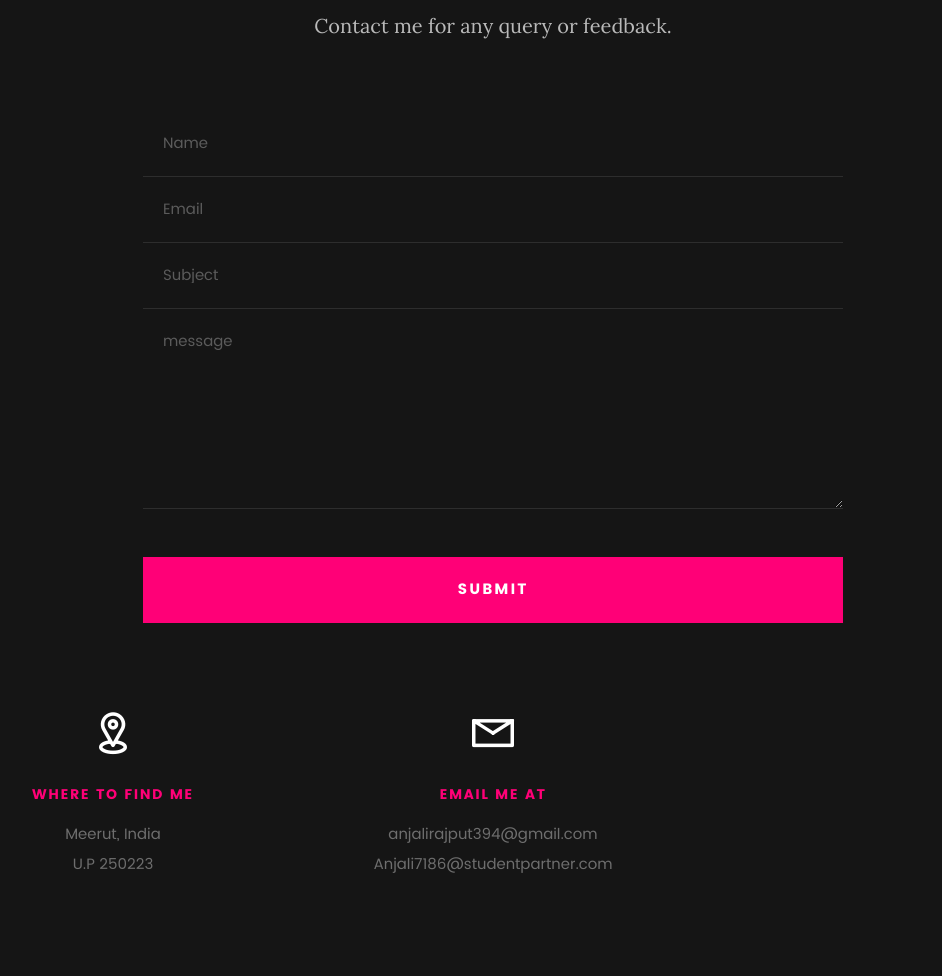
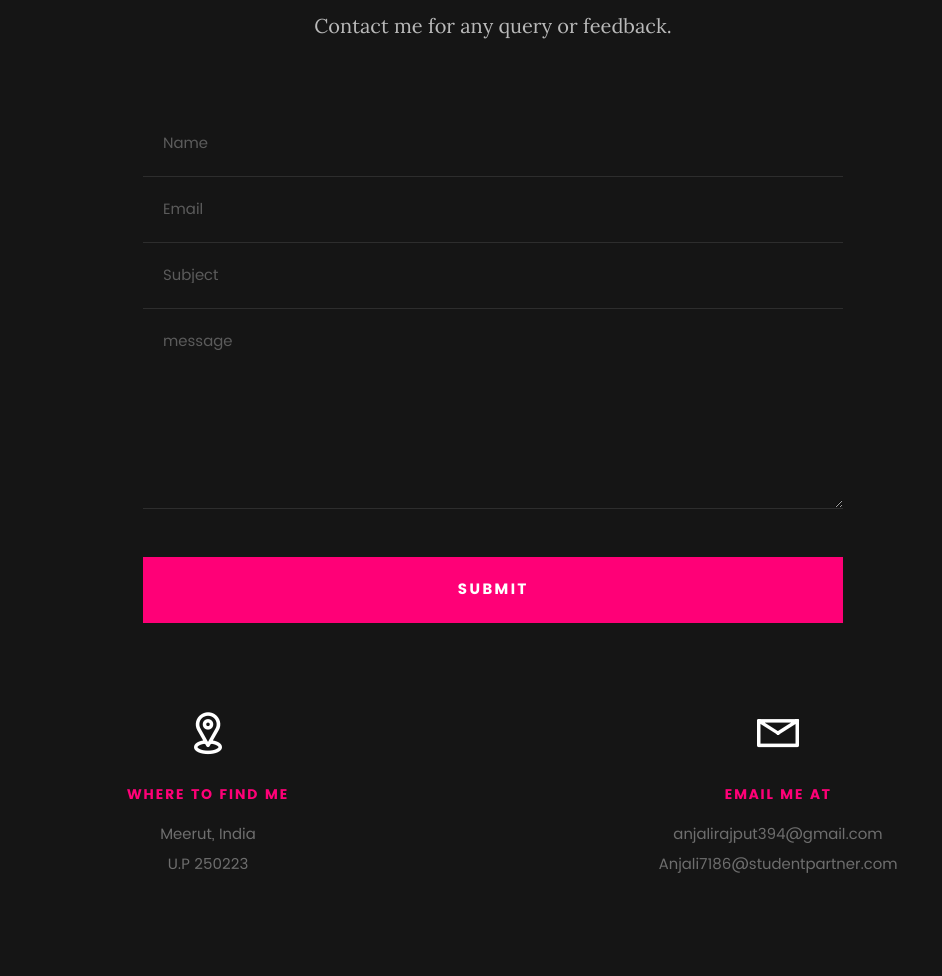
Before and after one commit to Anjali394/Anjali394.github.io, a plain HTML site: page index.html in a window 1280 px wide. Shown: the part 7230-8206 px from the top of the page, without its empty margins (147-1089 px from the left). Drawn offline with Linux system fonts and the light colour scheme; files whose address does not match are found by name.

Commit message:
Update base.css
col-four updated

```diff
--- a/css/base.css
+++ b/css/base.css
@@ -443,7 +443,7 @@ textarea {
 
 .col-four,
 .col-1-3 {
-	width: 33.33333%;
+	width: 50%;
 }
 
 .col-five {
```
